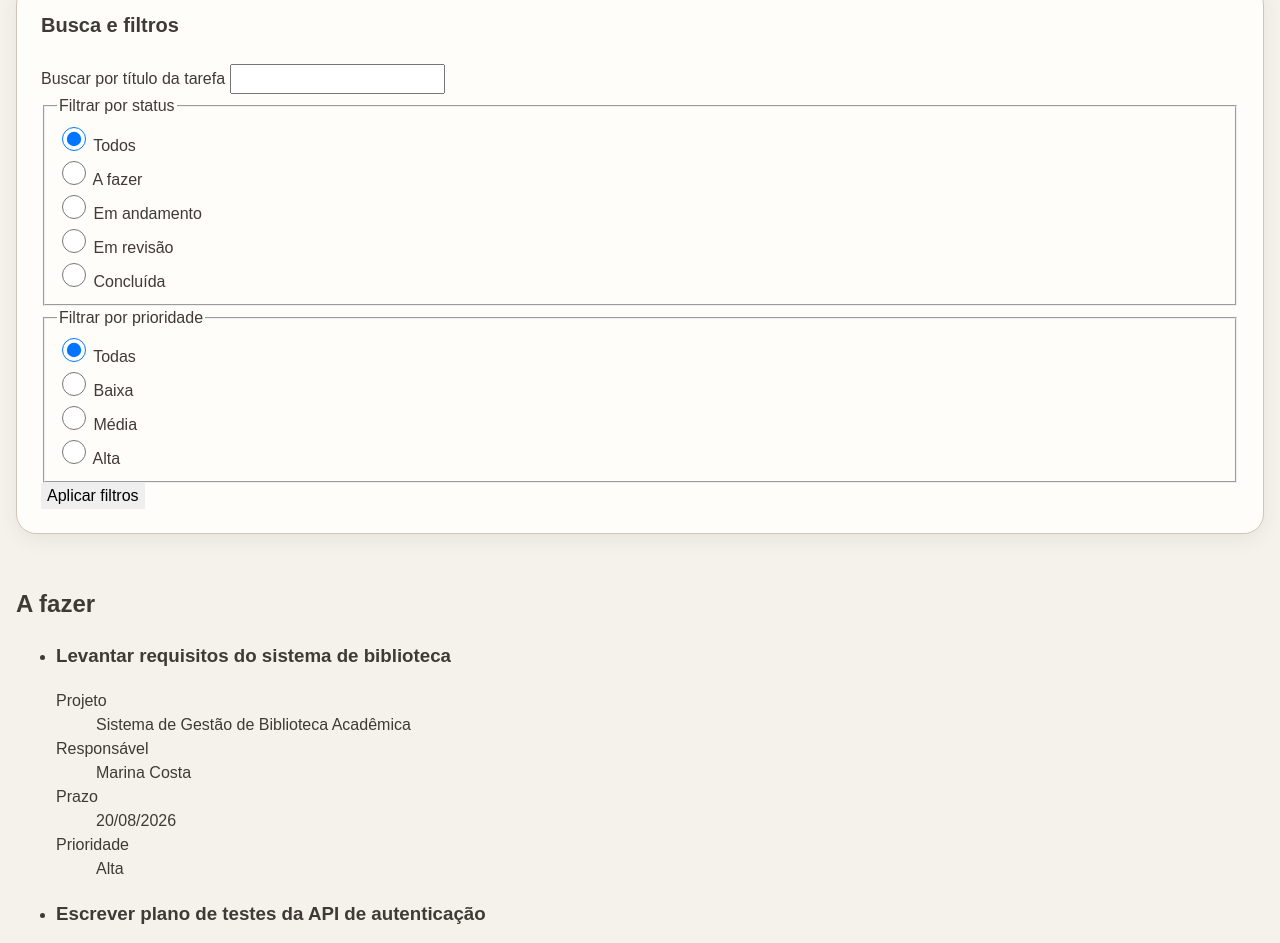
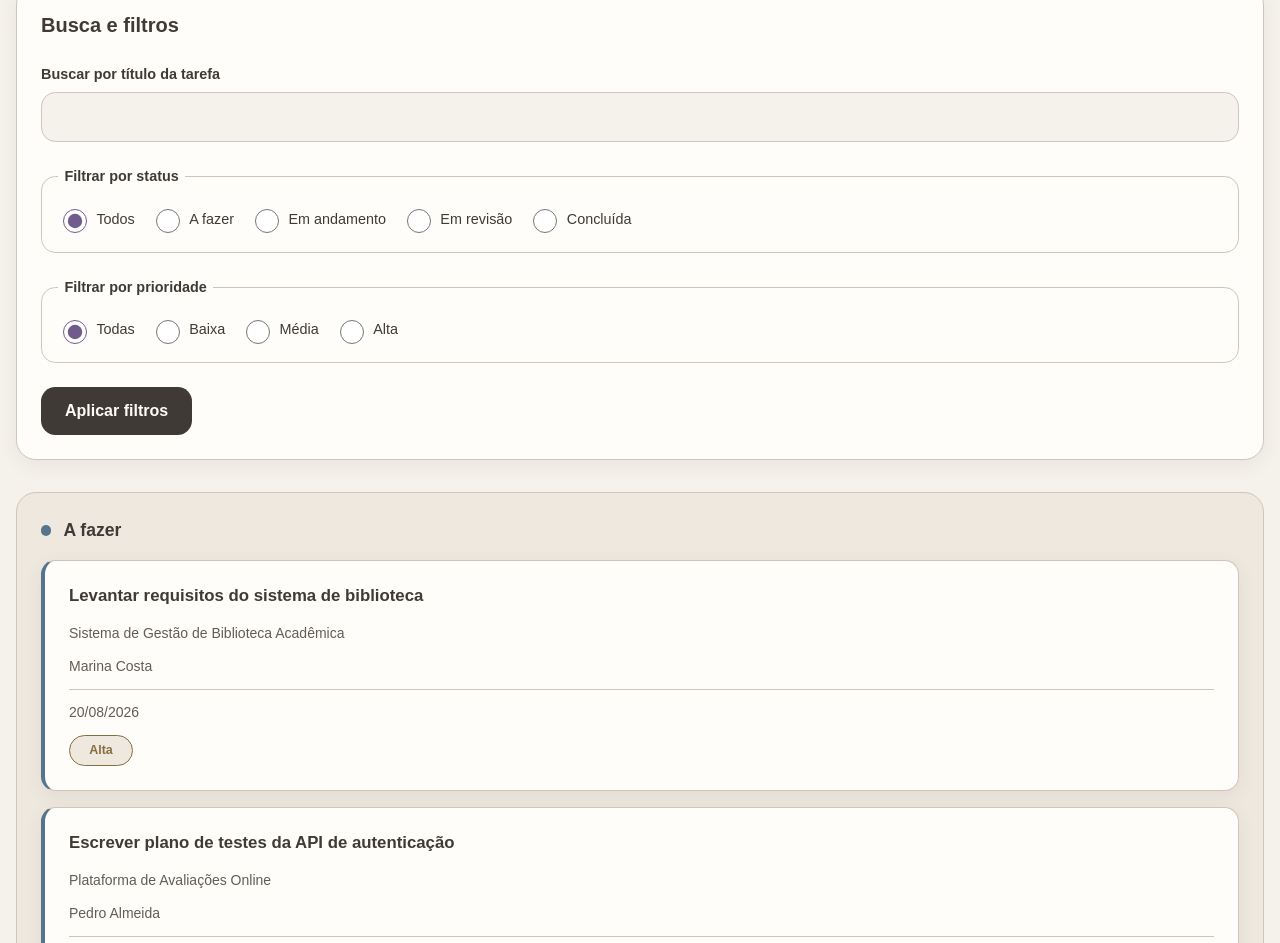
Before and after one commit to RaquelAires/Dev-Front-End-Raquel, a plain HTML site: page index.html in a window 1280 px wide. Shown: the part 180-1123 px from the top of the page. Drawn offline with Linux system fonts and the light colour scheme.

Commit message:
atualização
Organização dos cards com cores cada um e uma estrutura visualmente melhor

```diff
--- a/style.css
+++ b/style.css
@@ -133,3 +133,231 @@ main > section:first-child h2 {
     margin: 0 0 var(--space-4);
     font-size: 1.25rem;
 }
+
+
+form {
+    display: flex;
+    flex-direction: column;
+    gap: var(--space-4);
+}
+
+form > div:first-child {
+    display: flex;
+    flex-direction: column;
+    gap: var(--space-1);
+}
+
+label,
+legend {
+    color: var(--color-text);
+    font-size: 0.9rem;
+    font-weight: 600;
+}
+
+input[type="search"] {
+    width: 100%;
+    min-height: 2.75rem;
+    padding: var(--space-2) var(--space-3);
+    color: var(--color-text);
+    background: var(--color-bg);
+    border: 1px solid var(--color-border);
+    border-radius: var(--radius-md);
+}
+
+input[type="search"]:focus {
+    border-color: var(--status-review);
+}
+
+fieldset {
+    display: flex;
+    flex-wrap: wrap;
+    gap: var(--space-2) var(--space-3);
+    min-width: 0;
+    margin: 0;
+    padding: var(--space-3);
+    border: 1px solid var(--color-border);
+    border-radius: var(--radius-md);
+}
+
+legend {
+    padding: 0 var(--space-1);
+}
+
+fieldset > div {
+    display: flex;
+    align-items: center;
+    gap: var(--space-1);
+    min-height: 2rem;
+}
+
+fieldset label {
+    color: var(--color-text);
+    font-weight: 500;
+}
+
+input[type="radio"] {
+    accent-color: var(--status-review);
+}
+
+form > button {
+    align-self: flex-start;
+    min-height: 2.75rem;
+    padding: var(--space-2) var(--space-4);
+    color: var(--color-surface);
+    background: var(--color-text);
+    border-radius: var(--radius-md);
+    font-weight: 700;
+}
+
+main > section:not(:first-child) {
+    display: flex;
+    flex-direction: column;
+    min-width: 0;
+    overflow: hidden;
+    padding: var(--space-4);
+    background: var(--color-surface-soft);
+    border: 1px solid var(--color-border);
+    border-radius: var(--radius-lg);
+}
+
+main > section:not(:first-child) > h2 {
+    display: flex;
+    align-items: center;
+    gap: var(--space-2);
+    min-width: 0;
+    margin: 0 0 var(--space-3);
+    color: var(--color-text);
+    font-size: 1.1rem;
+}
+
+main > section:not(:first-child) > h2::before {
+    width: 0.65rem;
+    height: 0.65rem;
+    flex: 0 0 0.65rem;
+    content: "";
+    border-radius: 50%;
+}
+
+main > section:nth-of-type(2) > h2::before {
+    background: var(--status-todo);
+}
+
+main > section:nth-of-type(3) > h2::before {
+    background: var(--status-progress);
+}
+
+main > section:nth-of-type(4) > h2::before {
+    background: var(--status-review);
+}
+
+main > section:nth-of-type(5) > h2::before {
+    background: var(--status-done);
+}
+
+main > section:not(:first-child) > ul {
+    display: flex;
+    flex-direction: column;
+    flex: 1;
+    gap: var(--space-3);
+    min-width: 0;
+    margin: 0;
+    padding: 0;
+    list-style: none;
+}
+
+main > section:not(:first-child) > ul > li {
+    min-width: 0;
+}
+
+
+article {
+    display: flex;
+    flex-direction: column;
+    min-width: 0;
+    min-height: 13rem;
+    gap: var(--space-3);
+    padding: var(--space-4);
+    background: var(--color-surface);
+    border: 1px solid var(--color-border);
+    border-radius: var(--radius-md);
+    box-shadow: var(--shadow-soft);
+}
+
+main > section:nth-of-type(2) article {
+    border-left: 0.3rem solid var(--status-todo);
+}
+
+main > section:nth-of-type(3) article {
+    border-left: 0.3rem solid var(--status-progress);
+}
+
+main > section:nth-of-type(4) article {
+    border-left: 0.3rem solid var(--status-review);
+}
+
+main > section:nth-of-type(5) article {
+    border-left: 0.3rem solid var(--status-done);
+}
+
+
+article h3 {
+    flex: 1;
+    min-width: 0;
+    overflow: hidden;
+    margin: 0;
+    color: var(--color-text);
+    font-size: 1.05rem;
+    line-height: 1.35;
+    white-space: nowrap;
+    text-overflow: ellipsis;
+}
+
+article dl {
+    display: flex;
+    flex-direction: column;
+    gap: var(--space-2);
+    min-width: 0;
+    margin: auto 0 0;
+}
+
+article dt {
+    position: absolute;
+    width: 1px;
+    height: 1px;
+    overflow: hidden;
+    clip: rect(0, 0, 0, 0);
+    white-space: nowrap;
+}
+
+article dd {
+    min-width: 0;
+    margin: 0;
+    color: var(--color-text-soft);
+    font-size: 0.875rem;
+}
+
+article dd:first-of-type {
+    min-width: 0;
+    overflow: hidden;
+    text-overflow: ellipsis;
+    white-space: nowrap;
+}
+
+article dd:nth-of-type(3) {
+    padding-top: var(--space-2);
+    border-top: 1px solid var(--color-border);
+    color: var(--color-text-soft);
+}
+
+article dd:last-of-type {
+    align-self: flex-start;
+    min-width: 4rem;
+    padding: 0.3rem 0.7rem;
+    border: 1px solid currentColor;
+    border-radius: 999px;
+    background: var(--color-surface-soft);
+    color: var(--status-progress);
+    font-size: 0.78rem;
+    font-weight: 700;
+    text-align: center;
+}
```
